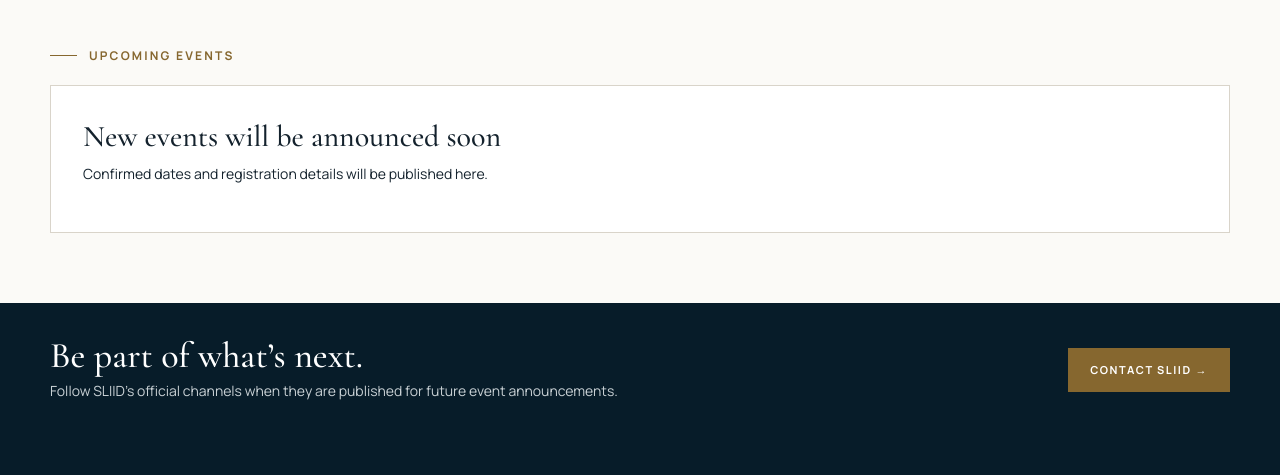
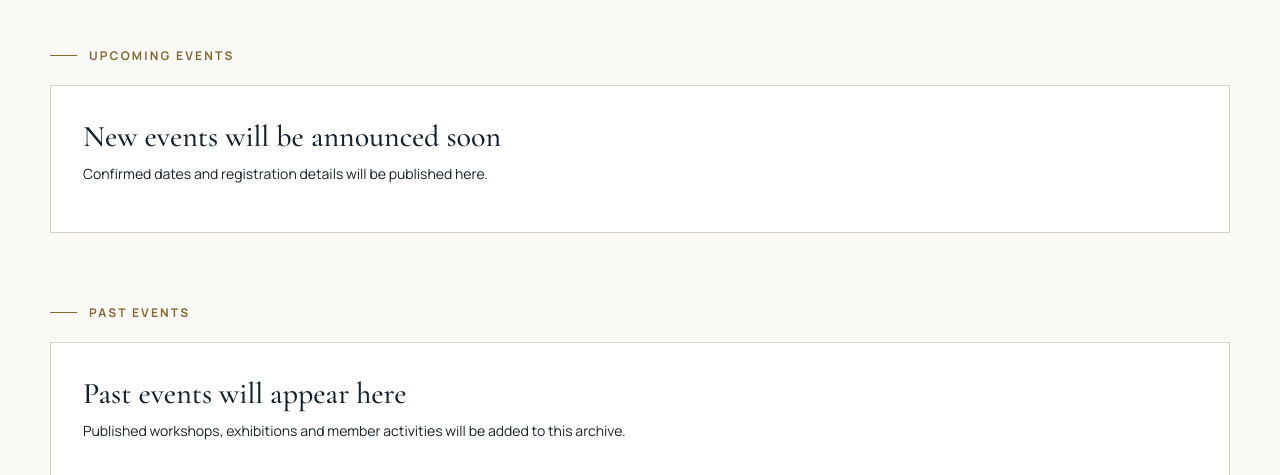
Before and after one commit to Naveen-Jayasankha/sliid-website, a plain HTML site: page events.html in a window 1280 px wide. Shown: the part 1020-1495 px from the top of the page. Drawn offline with nearby package versions, Linux system fonts and the light colour scheme; no server answers; files whose address does not match are found by name.

Commit message:
Display past events on the website

```diff
--- a/events.html
+++ b/events.html
@@ -1,8 +1,9 @@
 <!doctype html>
-<html lang="en"><head><meta charset="utf-8"><meta name="viewport" content="width=device-width,initial-scale=1"><title>Events | SLIID</title><meta name="description" content="Workshops, talks, exhibitions and member events from the Sri Lanka Institute of Interior Designers."><meta property="og:title" content="Events | SLIID"><meta property="og:description" content="Learn. Connect. Grow."><meta property="og:image" content="https://naveen-jayasankha.github.io/sliid-website/assets/events-interior.webp"><meta property="og:type" content="website"><link rel="icon" href="favicon.png"><link rel="preconnect" href="https://fonts.googleapis.com"><link rel="preconnect" href="https://fonts.gstatic.com" crossorigin><link href="https://fonts.googleapis.com/css2?family=Cormorant+Garamond:wght@500;600&family=Manrope:wght@400;500;600;700&display=swap" rel="stylesheet"><link rel="stylesheet" href="editorial.css?v=20261117-4"></head>
+<html lang="en"><head><meta charset="utf-8"><meta name="viewport" content="width=device-width,initial-scale=1"><title>Events | SLIID</title><meta name="description" content="Workshops, talks, exhibitions and member events from the Sri Lanka Institute of Interior Designers."><meta property="og:title" content="Events | SLIID"><meta property="og:description" content="Learn. Connect. Grow."><meta property="og:image" content="https://naveen-jayasankha.github.io/sliid-website/assets/events-interior.webp"><meta property="og:type" content="website"><link rel="icon" href="favicon.png"><link rel="preconnect" href="https://fonts.googleapis.com"><link rel="preconnect" href="https://fonts.gstatic.com" crossorigin><link href="https://fonts.googleapis.com/css2?family=Cormorant+Garamond:wght@500;600&family=Manrope:wght@400;500;600;700&display=swap" rel="stylesheet"><link rel="stylesheet" href="editorial.css?v=20261118-1"></head>
 <body class="editorial" data-page="events"><header data-header></header><main>
 <section class="masthead"><img src="assets/events-interior.webp" alt="Interior design event setting"><div class="shell mast-copy"><div class="eyebrow">Events</div><h1>Learn. Connect. Grow.</h1><p>Join SLIID’s workshops, talks, exhibitions and member events.</p></div></section>
 <section class="section"><div class="shell"><div class="kicker">Latest event update</div><div class="feature-split duo" style="margin-top:20px"><img src="assets/home-interior.webp" alt="Contemporary interior design"><div class="feature-copy"><div class="kicker">11–13 September 2026</div><h2>SLIID at Kedella 2026</h2><p>SLIID promoted the profession at its stall at Kedella 2026. Thank you to everyone who visited.</p></div></div></div></section>
 <section class="section" style="padding-top:0"><div class="shell"><div class="kicker">Upcoming events</div><div class="cards" data-events-grid style="margin-top:20px"><div class="empty-state"><h3>New events will be announced soon</h3><p>Confirmed dates and registration details will be published here.</p></div></div></div></section>
+<section class="section past-events" style="padding-top:0"><div class="shell"><div class="kicker">Past events</div><div class="cards" data-past-events-grid style="margin-top:20px"><div class="empty-state"><h3>Past events will appear here</h3><p>Published workshops, exhibitions and member activities will be added to this archive.</p></div></div></div></section>
 <section class="band"><div class="shell"><div><h2>Be part of what’s next.</h2><p>Follow SLIID’s official channels when they are published for future event announcements.</p></div><a class="gold-btn" href="contact.html">Contact SLIID →</a></div></section>
-</main><footer data-footer></footer><script src="script.js"></script></body></html>
+</main><footer data-footer></footer><script src="script.js?v=20261118-1"></script></body></html>
```
